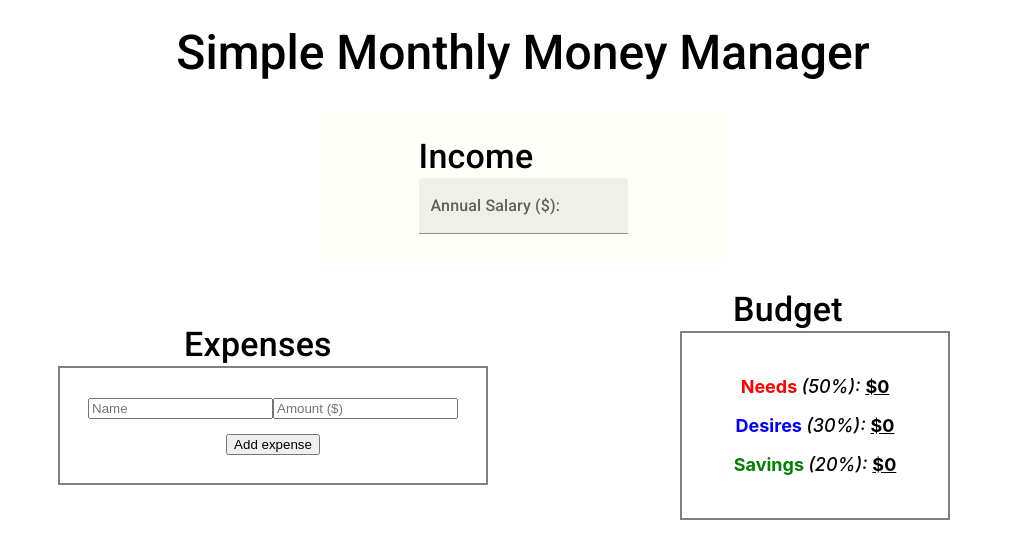
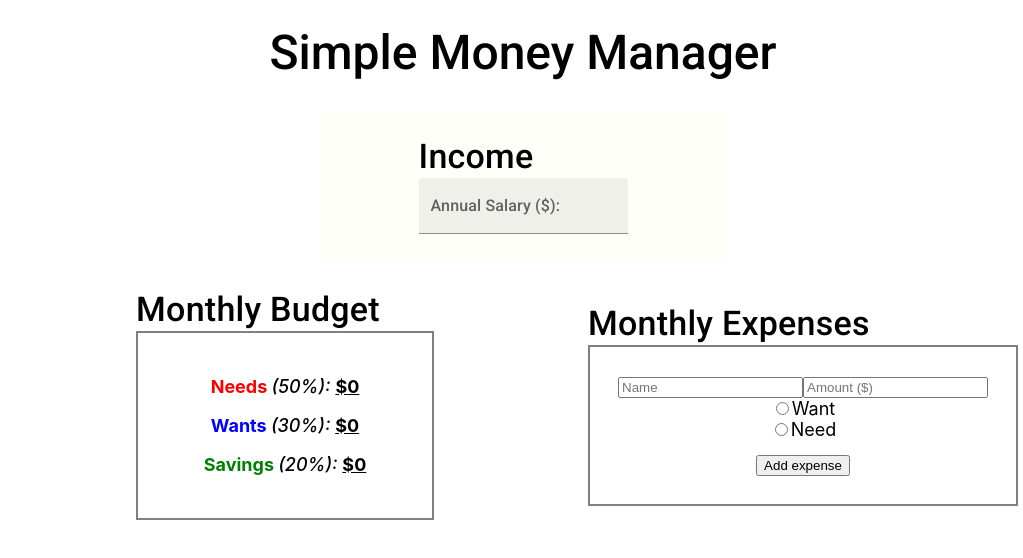
Before and after one commit to jvelarde94/budget-react-app, a React (Create React App) app: page / in a window 1280 px wide. Shown: the top 558 px of the page, without its empty margins (257-1280 px from the left). Built offline with nearby package versions, Linux system fonts and the light colour scheme.

Commit message:
updates to whole app and logic, code cleanup

```diff
--- a/src/App.js
+++ b/src/App.js
@@ -1,4 +1,4 @@
-import { React, useState } from "react";
+import { React, useState, useEffect} from "react";
 import "@fontsource/roboto/500.css";
 import Header from "./components/Header";
 import Budget from "./components/Budget";
@@ -10,15 +10,13 @@ import Income from "./components/Income";
 
 function App() {
   // Initialize each state used across the app
-  const [monthlyBudget, setMonthlyBudget] = useState(
-    {
-      needs: 0,
-      wants: 0,
-      savings: 0,
-    },);
+  const [needs, setNeeds] = useState(0)
+  const [wants, setWants] = useState(0)
+  const [savings, setSavings] = useState(0)
   const [expenses, setExpenses] = useState([])
   const [needsOriginalVal, setNeedsOriginalVal] = useState(0);
   const [wantsOriginalVal, setWantsOriginalVal] = useState(0);
+  const [savingsOriginalVal, setSavingsOriginalVal] = useState(0);
 
   // Validate input for salary, then calculate budget based on input
   const validateIncome = (e) => {
@@ -37,83 +35,73 @@ function App() {
       // Cannot use monthly budget value due to changing amount with later calculations.
       setNeedsOriginalVal(needs.toString().replace(/\B(?=(\d{3})+(?!\d))/g, ","));
       setWantsOriginalVal(wants.toString().replace(/\B(?=(\d{3})+(?!\d))/g, ","));
+      setSavingsOriginalVal(savings.toString().replace(/\B(?=(\d{3})+(?!\d))/g, ","));
 
       // Set budget with conversion to string to add in comma
-      setMonthlyBudget(
-        {
-          needs: needs.toString().replace(/\B(?=(\d{3})+(?!\d))/g, ","),
-          wants: wants.toString().replace(/\B(?=(\d{3})+(?!\d))/g, ","),
-          savings: savings.toString().replace(/\B(?=(\d{3})+(?!\d))/g, ","),
-        },
-      );
-
-    } else {
+      setNeeds(needs.toString().replace(/\B(?=(\d{3})+(?!\d))/g, ","));
+      setWants(wants.toString().replace(/\B(?=(\d{3})+(?!\d))/g, ","));
+      setSavings(savings.toString().replace(/\B(?=(\d{3})+(?!\d))/g, ","));
+    }
+    else {
       // If nothing is in field, set budget to 0
-      setMonthlyBudget(
-        {
-          needs: 0,
-          wants: 0,
-          savings: 0,
-        },
-      );
+      setNeeds(0);
+      setWants(0);
+      setSavings(0);
 
       // TODO: Print error message above or beneath input field
     }
   };
 
+  // Add expenses to expenses state array
   const addExpense = (expenses) => {
+    if (expenses === 0) {
+      return null
+    }
     setExpenses(expenses)
+    adjustBudget(needs, wants, savings, expenses)
+  }
 
-    // Adjust monthly budget
-    if (expenses && monthlyBudget) {
-      // TODO: Create logic for different arrays for Desires and Needs
-      // const needsExpenses = []
-      // const desiresExpenses = []
+  // Adjust monthly budget based on expenses
+  const adjustBudget = (needs, wants, savings, expenses) => {
+    if (expenses.length !== 0) {
+      // Create separate array for needs expenses
+      const needsExpensesVals = []
+      {expenses.map((expense) => {
+        if (expense.type == 'need') {
+          needsExpensesVals.push(expense.amount)
+        }
+      })}
 
-      // Create array to hold all expense values
-      const expensesArray = []
+      // Create separate array for wants expenses
+      const wantsExpensesVals = []
       {expenses.map((expense) => {
-        expensesArray.push(expense.amount)
+        if (expense.type === 'want') {
+          wantsExpensesVals.push(expense.amount)
+        }
       })}
-      const sumExpensesPerYear = (expensesArray.reduce((prev, current) => prev + current)) * 12
 
-      // let needsAdj = (parseFloat((needsOriginalVal).replace(',', '')) - sumExpensesPerYear).toFixed(2);
-      let wantsAdj = (parseFloat((wantsOriginalVal).replace(',', '')) - sumExpensesPerYear).toFixed(2);
+      // Get sum for needs and wants expenses
+      if (needsExpensesVals.length !== 0) {
+        const sumNeedsExpensesPerYear = (needsExpensesVals.reduce((prev, current) => prev + current))
+        const needsAdj = (parseFloat((needsOriginalVal).replace(',', '')) - sumNeedsExpensesPerYear).toFixed(2);
+        setNeeds(needsAdj.toString().replace(/\B(?=(\d{3})+(?!\d))/g, ","))
+      }
 
-      setMonthlyBudget({
-        needs: monthlyBudget.needs,
-        wants: wantsAdj.toString().replace(/\B(?=(\d{3})+(?!\d))/g, ","),
-        savings: monthlyBudget.savings
-      })
+      if (wantsExpensesVals.length !== 0) {
+        const sumWantsExpensesPerYear = (wantsExpensesVals.reduce((prev, current) => prev + current))
+        const wantsAdj = (parseFloat((wantsOriginalVal).replace(',', '')) - sumWantsExpensesPerYear).toFixed(2);
+        setWants(wantsAdj.toString().replace(/\B(?=(\d{3})+(?!\d))/g, ","))
       }
 
     }
-
-  // TODO: use useEffect() with dependency on expensesArray to update budget
-  // This will be for instance of changing annual salary when expenses are already set
-  // useEffect(() => {
-  //   console.log(expensesArray.length)
-  //   if (expensesArray.length > 0) {
-  //     const sumExpensesPerYear = (expensesArray.reduce((prev, current) => prev + current)) * 12
-  //     // let needsAdj = (parseFloat((needsOriginalVal).replace(',', '')) - sumExpensesPerYear).toFixed(2);
-  //     let wantsAdj = (parseFloat((wantsOriginalVal).replace(',', '')) - sumExpensesPerYear).toFixed(2);
-
-  //     setMonthlyBudget({
-  //       needs: monthlyBudget.needs,
-  //       wants: wantsAdj.toString().replace(/\B(?=(\d{3})+(?!\d))/g, ","),
-  //       savings: monthlyBudget.savings
-  //     })
-  //   }
-  // }, expensesArray)
+  }
 
   return (
     <div className="container">
       <Header />
       <Income onChange={validateIncome} />
-      <Budget income={monthlyBudget} />
       <Expenses expenses={expenses} onAdd={addExpense}/>
-      {/* <Leftover /> */}
-      {/* <Savings /> */}
+      <Budget /*income={monthlyBudget}*/ needs={needs} wants={wants} savings={savings} />
     </div>
   );
 }
--- a/src/components/Budget.js
+++ b/src/components/Budget.js
@@ -1,26 +1,25 @@
 import React from "react";
 import { Typography } from "@mui/material";
 
-const Budget = ({income}) => {
-
+const Budget = ({income, needs, wants, savings}) => {
   return (
     <div className="budget">
-      <Typography variant="h4" className="box-title">Budget</Typography>
+      <Typography variant="h4">Monthly Budget</Typography>
       <div className="budget-box">
         <p>
           <span className={`key needs`}>Needs </span>
           <span className="info">(50%): </span>
-          <span className="result">${income.needs}</span>
+          <span className="result">${needs}</span>
         </p>
         <p>
-          <span className={`key wants`}> Desires </span>
+          <span className={`key wants`}> Wants </span>
           <span className="info">(30%): </span>
-          <span className="result">${income.wants}</span>
+          <span className="result">${wants}</span>
         </p>
         <p>
           <span className={`key savings`}>Savings </span>
           <span className="info">(20%): </span>
-          <span className="result">${income.savings}</span>
+          <span className="result">${savings}</span>
         </p>
       </div>
     </div>
--- a/src/components/Expense.js
+++ b/src/components/Expense.js
@@ -1,18 +1,28 @@
-import React from 'react'
+import {React, useState} from 'react'
 
 /* TODO:
   - Add delete item for each item
 */
 
-const Expense = ({expenses}) => {
+const Expense = ({expenses, expType}) => {
   return (
     <div className="expense-list">
       {expenses.map((expense) => (
         <div key={expense.name} className="expense-row">
-          <span className="expense-label">{expense.name}: </span>
+          <span
+            className={
+              expense.type === "want" ? "expense-label-want" : expense.type === "need" ? "expense-label-need" : ""
+            }>
+            {expense.name}:
+          </span>
           <span className="expense-amount">${expense.amount}</span>
+          {/* <span
+            className={expense.type === "want" ? "expense-type-want" : expense.type === "need" ? "expense-type-need" : "" }>{expense.type}
+          </span> */}
         </div>
-        // Add delete item here
+
+        // TODO:
+        // - Add delete item functionality
       ))}
     </div>
   )
--- a/src/components/Expenses.js
+++ b/src/components/Expenses.js
@@ -1,5 +1,5 @@
 import {React, useState} from "react";
-import { Typography } from "@mui/material";
+import { Typography, TextField, FormControl } from "@mui/material";
 import Expense from "./Expense";
 
 /* TODO:
@@ -11,23 +11,37 @@ import Expense from "./Expense";
 */
 
 const Expenses = ({expenses, onAdd}) => {
+  const [inputProps, setInputProps] = useState({
+    type: "number",
+    step: ".01",
+  });
   const [expense, setExpense] = useState('')
   const [expAmt, setExpAmt] = useState('')
+  const [expType, setExpType] = useState('want')
+
 
   const onSubmit = (e) => {
     e.preventDefault();
-    onAdd([...expenses, {name: expense, amount: parseInt(expAmt, 10)}])
+
+    // If value entered, pass expenses entries to App
+    if (e.target[0].value !== "" && e.target[1].value !== "") {
+      onAdd([...expenses, {name: expense, amount: parseInt(expAmt, 10), type: expType}])
+    }
+
+    // Reset to blank for new entry
     setExpense('')
     setExpAmt('')
+
+    // Place focus on expense name for quicker new entry
     document.getElementById("expense-type").focus();
   }
 
   return (
     <div className="expenses">
-      <Typography variant="h4" className="box-title">Expenses</Typography>
+      <Typography variant="h4">Monthly Expenses</Typography>
 
       <div className="expenses-box">
-        <Expense expenses={expenses}/>
+        <Expense expenses={expenses} expType={expType}/>
         <form className="expense-form" onSubmit={onSubmit}>
           <input
             id="expense-type"
@@ -43,8 +57,33 @@ const Expenses = ({expenses, onAdd}) => {
             value={expAmt}
             onChange={(e) => setExpAmt(e.target.value)}
           />
+          <br />
+          <input required type="radio" id="expense-want" name="expense-type" value="want"
+          onClick={
+            (e) => {
+              setExpType('want')
+            }
+          }/>
+          <label htmlFor="expense-want">Want</label><br />
+          <input type="radio" id="expense-need" name="expense-type" value="need"
+          onClick={
+            (e) => {
+              setExpType('need')
+            }
+          }/>
+          <label htmlFor="expense-need">Need</label><br />
           <input type="submit" className="add-expense-button" value="Add expense" />
         </form>
+        {/* <FormControl>
+          <TextField
+            id="expense-amt"
+            className="salary-input"
+            label="Amount ($)"
+            variant="standard"
+            inputProps={inputProps}
+            onChange={(e) => setExpense(e.target.value)}
+          />
+        </FormControl> */}
       </div>
     </div>
   );
--- a/src/components/Header.js
+++ b/src/components/Header.js
@@ -4,7 +4,7 @@ import { Typography } from "@mui/material";
 const Header = () => {
   return (
     <div className="header">
-      <Typography variant="h3">Simple Monthly Money Manager</Typography>
+      <Typography variant="h3">Simple Money Manager</Typography>
     </div>
   );
 };
--- a/src/components/Income.js
+++ b/src/components/Income.js
@@ -4,7 +4,6 @@ import { Typography, FormControl, TextField, Button } from "@mui/material";
 const Income = ({ onChange }) => {
   const [inputProps, setInputProps] = useState({
     type: "number",
-    // pattern: "[0-9]*",
     step: ".01",
   });
 
--- a/src/index.css
+++ b/src/index.css
@@ -56,13 +56,13 @@ input[type=number] {
 }
 /* ******************************************** */
 
-.box-title {
+/* .box-title {
   text-align:center;
-}
+} */
 
 /* BUDGET */
 .budget {
-  grid-column: 2 / 4;
+  grid-column: 1 / 3;
   grid-row: 3;
 }
 .budget-box {
@@ -97,7 +97,7 @@ input[type=number] {
 
 /* EXPENSES */
 .expenses {
-  grid-column: 1 / 3;
+  grid-column: 2 / 4;
   grid-row: 3;
 }
 
@@ -119,12 +119,26 @@ input[type=number] {
 .expense-list {
   margin: 15px auto;
 }
-.expense-label {
-  color: red;
+.expense-label-want {
+  color:blue;
+  font-style: italic;
   font-weight: 600;
+  margin: 0 7px;
+}
+.expense-label-need {
+  color:red;
+  font-style: italic;
+  font-weight: 600;
+  margin: 0 7px;
 }
 .expense-amount {
   font-weight: 500;
+}
+.expense-type-want {
+  color: blue;
+}
+.expense-type-need {
+  color: red;
 }
 
 .expense-form {
```
Lines whose indentation alone changed are shown as unchanged.
